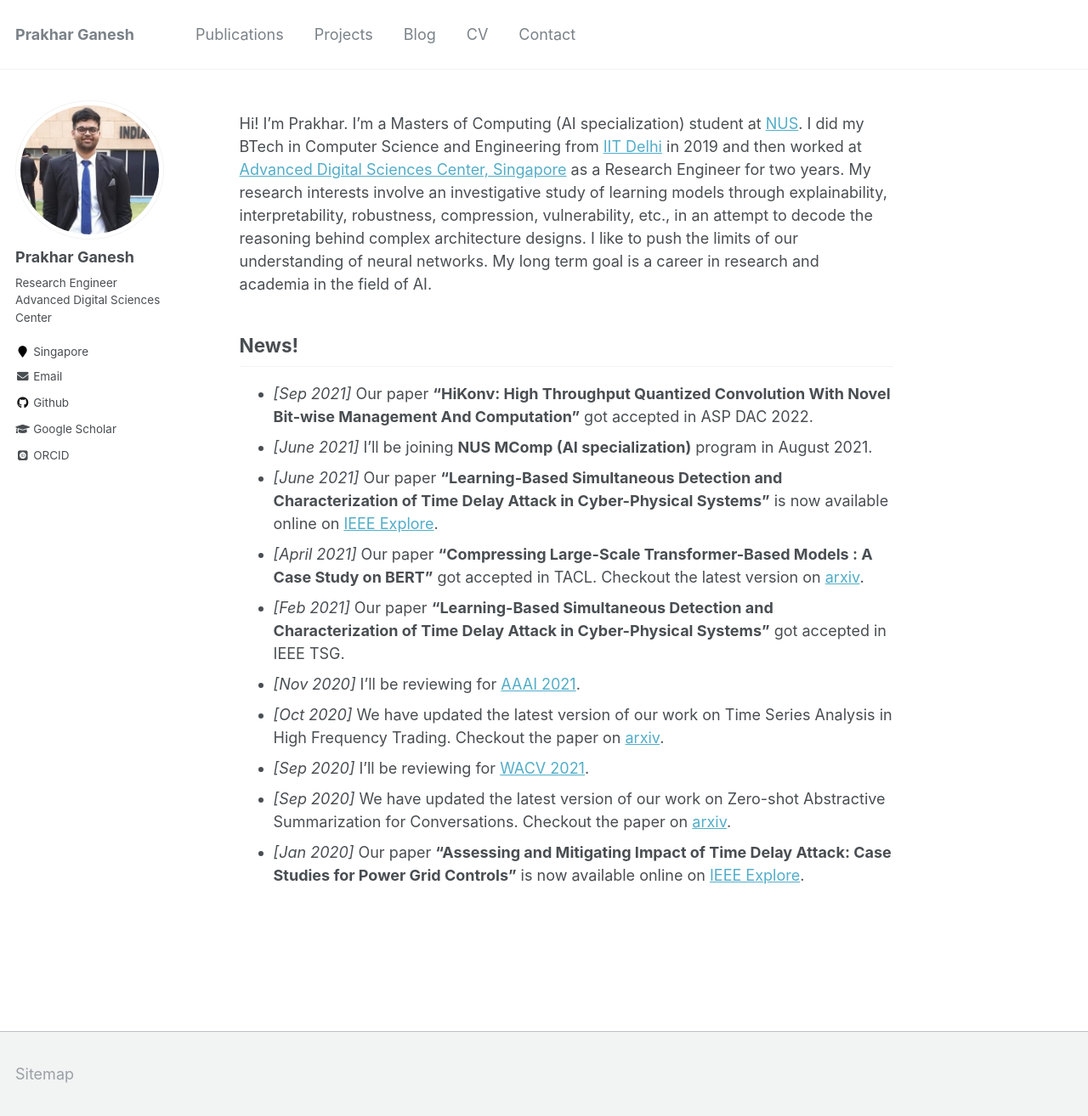
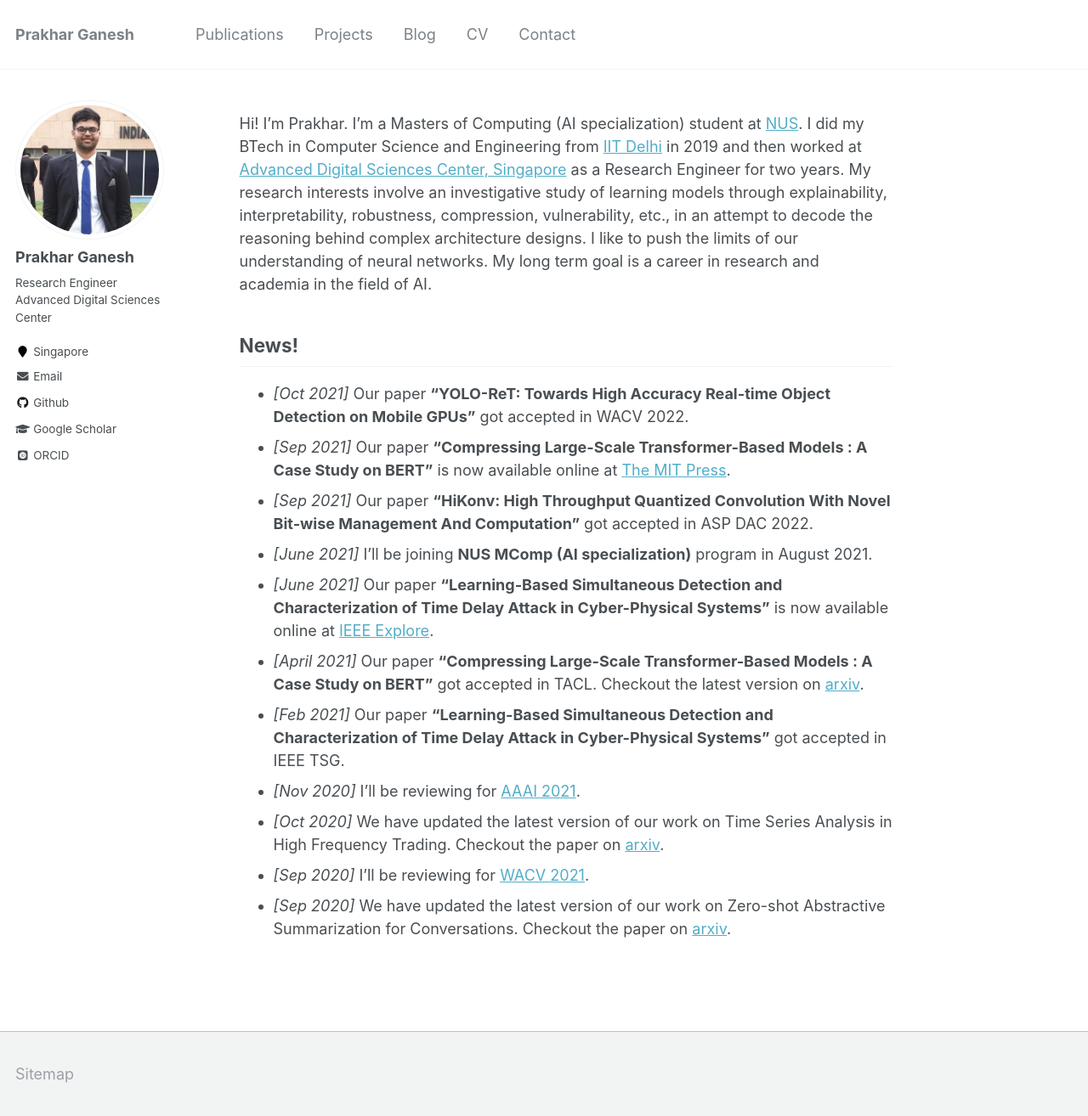
Before and after one commit to prakharg24/prakharg24.github.io, a Jekyll site: the page built from _pages/about.md, in a window 1280 px wide and 1314 px high. Shown: the whole window at 85% size. Built offline with Jekyll 4.4.1, drawn with Linux system fonts in a browser that asks for light colours; some web fonts are replaced.

Commit message:
Update about.md

```diff
--- a/_pages/about.md
+++ b/_pages/about.md
@@ -12,13 +12,14 @@
 
 News!
 ------
+* _[Oct 2021]_ Our paper **"YOLO-ReT: Towards High Accuracy Real-time Object Detection on Mobile GPUs"** got accepted in WACV 2022.
+* _[Sep 2021]_ Our paper **"Compressing Large-Scale Transformer-Based Models : A Case Study on BERT"** is now available online at [The MIT Press](https://direct.mit.edu/tacl/article/doi/10.1162/tacl_a_00413/107387/Compressing-Large-Scale-Transformer-Based-Models-A).
 * _[Sep 2021]_ Our paper **"HiKonv: High Throughput Quantized Convolution With Novel Bit-wise Management And Computation"** got accepted in ASP DAC 2022.
 * _[June 2021]_ I'll be joining **NUS MComp (AI specialization)** program in August 2021.
-* _[June 2021]_ Our paper **"Learning-Based Simultaneous Detection and Characterization of Time Delay Attack in Cyber-Physical Systems"** is now available online on [IEEE Explore](https://ieeexplore.ieee.org/document/9352977).
+* _[June 2021]_ Our paper **"Learning-Based Simultaneous Detection and Characterization of Time Delay Attack in Cyber-Physical Systems"** is now available online at [IEEE Explore](https://ieeexplore.ieee.org/document/9352977).
 * _[April 2021]_ Our paper **"Compressing Large-Scale Transformer-Based Models : A Case Study on BERT"** got accepted in TACL. Checkout the latest version on [arxiv](https://arxiv.org/abs/2002.11985).
 * _[Feb 2021]_ Our paper **"Learning-Based Simultaneous Detection and Characterization of Time Delay Attack in Cyber-Physical Systems"** got accepted in IEEE TSG.
 * _[Nov 2020]_ I'll be reviewing for [AAAI 2021](https://aaai.org/Conferences/AAAI-21/).
 * _[Oct 2020]_ We have updated the latest version of our work on Time Series Analysis in High Frequency Trading. Checkout the paper on [arxiv](https://arxiv.org/abs/1809.01506).
 * _[Sep 2020]_ I'll be reviewing for [WACV 2021](http://wacv2021.thecvf.com/home).
 * _[Sep 2020]_ We have updated the latest version of our work on Zero-shot Abstractive Summarization for Conversations. Checkout the paper on [arxiv](https://arxiv.org/abs/1902.01615).
-* _[Jan 2020]_ Our paper **"Assessing and Mitigating Impact of Time Delay Attack: Case Studies for Power Grid Controls"** is now available online on [IEEE Explore](https://ieeexplore.ieee.org/document/8892729).
```
